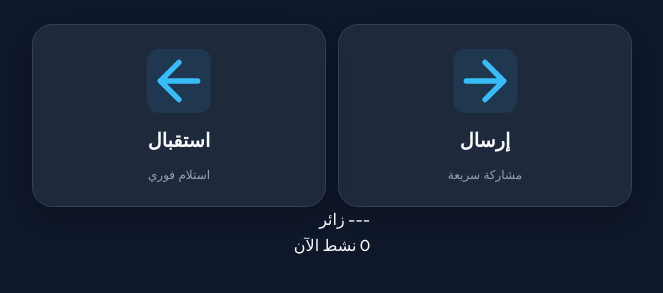
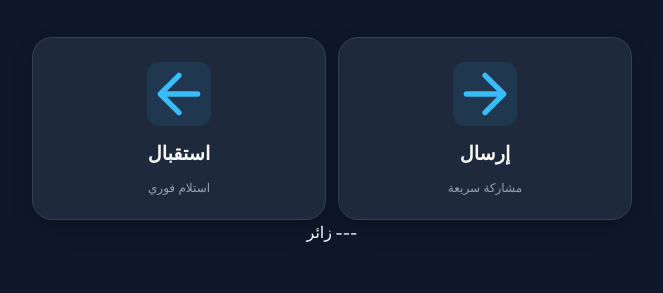
Before and after one commit to Bilal-SWE/QuickShare, a website built with Vite: page index.html in a window 1280 px wide. Shown: the part 383-676 px from the top of the page, without its empty margins (308-971 px from the left). Built offline with nearby package versions, Linux system fonts and the light colour scheme; some packages are replaced by stand-ins of ours; no server answers; the database is empty.

Commit message:
Remove active sessions statistics

```diff
--- a/index.html
+++ b/index.html
@@ -64,11 +64,6 @@
             <div class="stat-item">
               <span class="stat-value" id="visitor-count">...</span>
               <span class="stat-label">زائر</span>
-            </div>
-            <div class="stat-divider"></div>
-            <div class="stat-item">
-              <span class="stat-value" id="active-sessions">...</span>
-              <span class="stat-label">نشط الآن</span>
             </div>
           </div>
         </section>
--- a/src/main.js
+++ b/src/main.js
@@ -332,26 +332,9 @@ async function loadStats() {
     console.warn('Visitor count failed:', e);
     $('visitor-count').textContent = '---';
   }
-
-  try {
-    // Active Sessions (real-time from Supabase)
-    if (supabase) {
-      const now = new Date().toISOString();
-      const { count, error } = await supabase
-        .from('sessions')
-        .select('*', { count: 'exact', head: true })
-        .or(`status.eq.waiting,status.eq.connected`)
-        .gt('expires_at', now);
-
-      if (!error) $('active-sessions').textContent = count || 0;
-    }
-  } catch (e) {
-    console.error('Active sessions fetch failed:', e);
-    $('active-sessions').textContent = '0';
-  }
 }
 
 // Initial Load
 loadStats();
 // Periodic Refresh for active sessions
-setInterval(loadStats, 30000); // 30s
+setInterval(loadStats, 60000); // 1m
```
